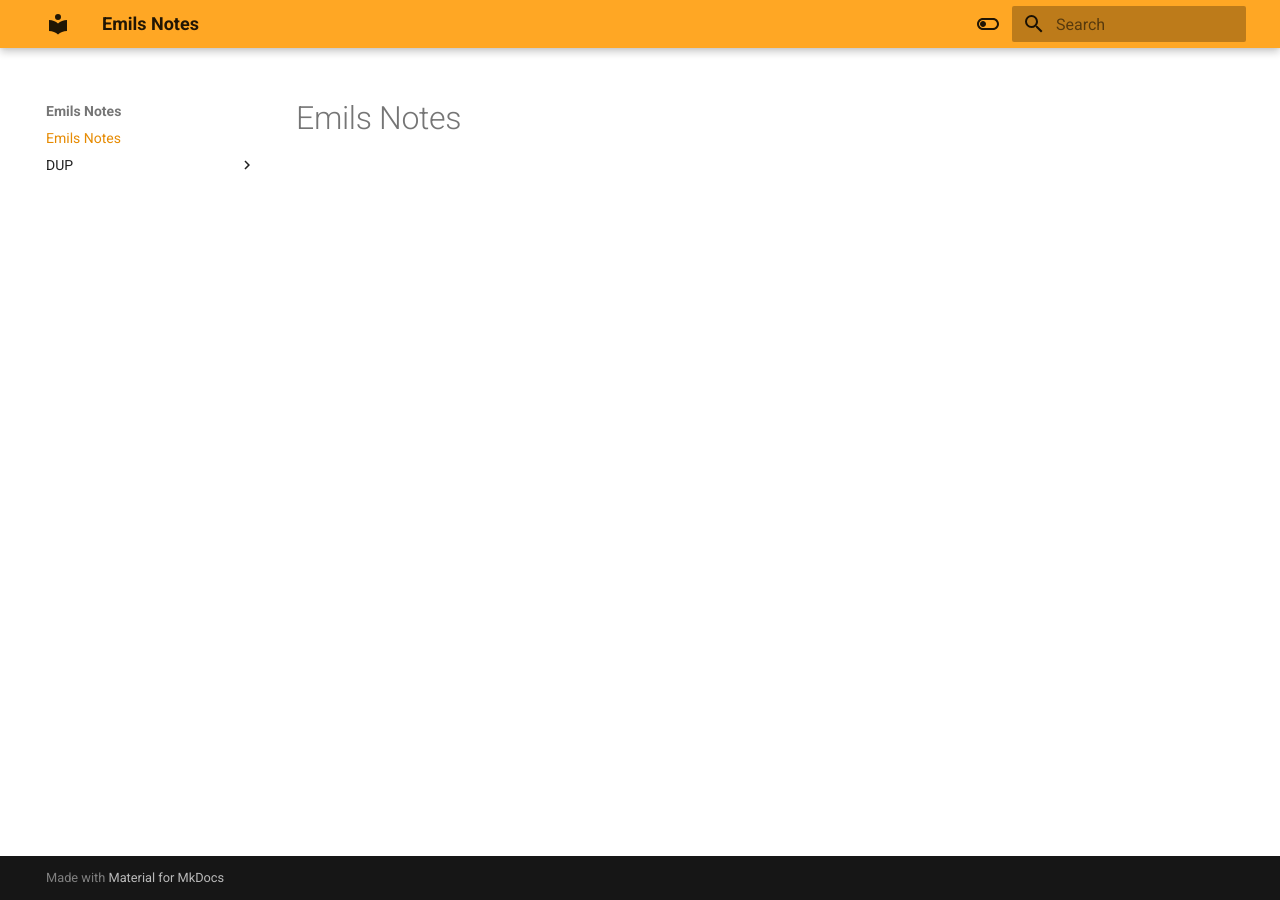
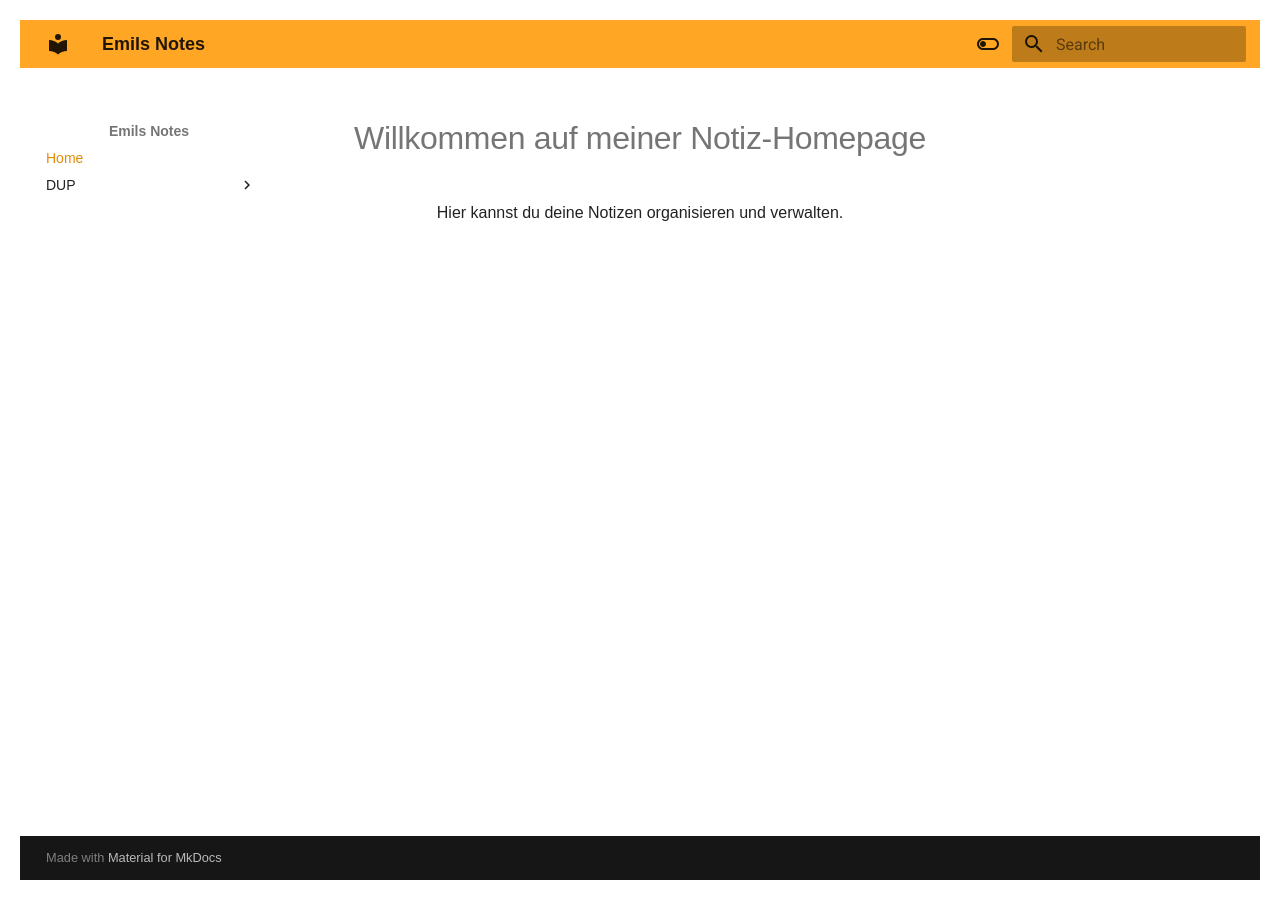
Before and after one commit to CodingEmil/ObsidianShared, an MkDocs documentation site: the page built from docs/index.md, in a window 1280 px wide. Built offline with MkDocs 1.6.1 and Material for MkDocs 9.7.7, drawn with Linux system fonts in a browser that asks for light colours.

Commit message:
homepage

```diff
--- a/docs/index.md
+++ b/docs/index.md
@@ -1 +1,18 @@
-# Emils Notes
+<!DOCTYPE html>
+<html>
+<head>
+  <title>Meine Notiz-Homepage</title>
+  <style>
+    body {
+      font-family: Arial, sans-serif;
+      text-align: center;
+      padding: 20px;
+    }
+  </style>
+</head>
+<body>
+  <h1>Willkommen auf meiner Notiz-Homepage</h1>
+  <p>Hier kannst du deine Notizen organisieren und verwalten.</p>
+  <!-- Weitere Inhalte oder Abschnitte hier hinzufügen -->
+</body>
+</html>
```
